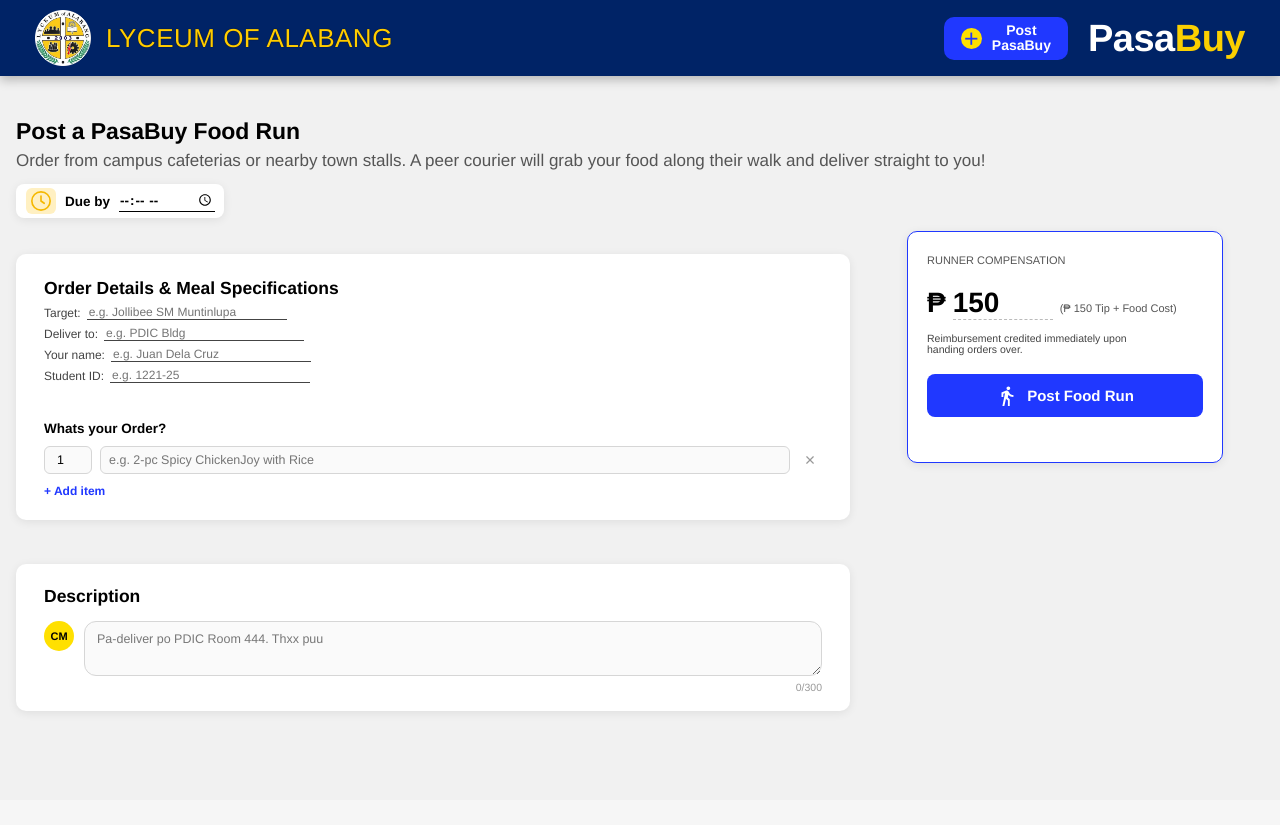
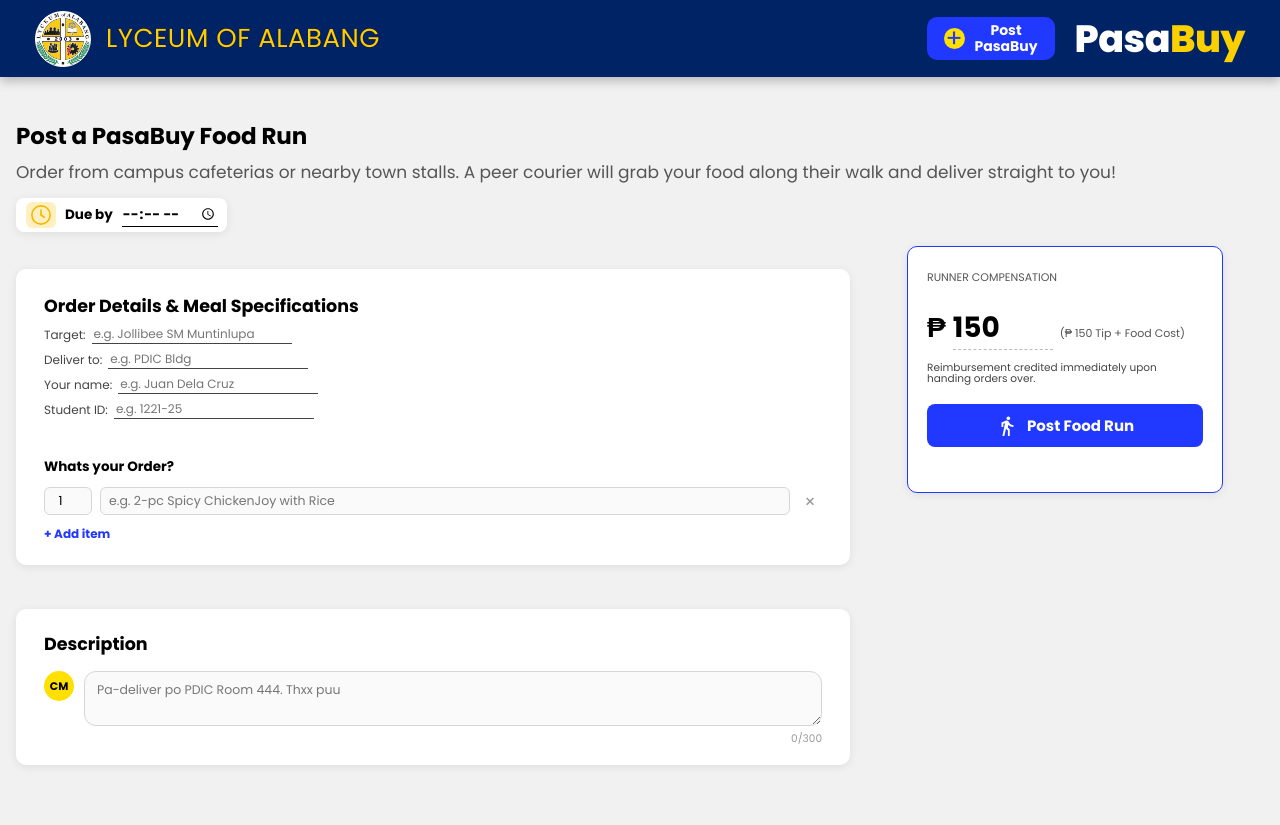
Before and after one commit to willarinsol/PasaBuy, a Django app: page /order/ in a window 1280 px wide. Before the commit the page ends 714 px from the top, so only its background shows below. Run offline with Django 5.2, Linux system fonts and the light colour scheme.

Commit message:
Update font family in order page and reorder stylesheet links

```diff
--- a/PasaBuy/PasaBuy/static/orderpage.css
+++ b/PasaBuy/PasaBuy/static/orderpage.css
@@ -13,7 +13,7 @@
 }
 
 body {
-  font-family: Helvetica, Arial, "Liberation Sans", sans-serif;
+  font-family: "Poppins", sans-serif;
   background: var(--bg);
   color: #000;
   min-height: 100vh;
--- a/PasaBuy/PasaBuy/templates/orderpage.html
+++ b/PasaBuy/PasaBuy/templates/orderpage.html
@@ -5,12 +5,12 @@
     <meta charset="UTF-8" />
     <meta name="viewport" content="width=device-width, initial-scale=1" />
     <title>PasaBuy</title>
-    <link rel="stylesheet" href="{% static 'common.css' %}" />
-    <link rel="stylesheet" href="{% static 'orderpage.css' %}" />
     <link
       href="https://fonts.googleapis.com/css2?family=Poppins:wght@400;600;700;800&display=swap"
       rel="stylesheet"
     />
+    <link rel="stylesheet" href="{% static 'common.css' %}" />
+    <link rel="stylesheet" href="{% static 'orderpage.css' %}" />
   </head>
   <body>
     {% include "includes/site_header.html" with show_post=True %}
```
